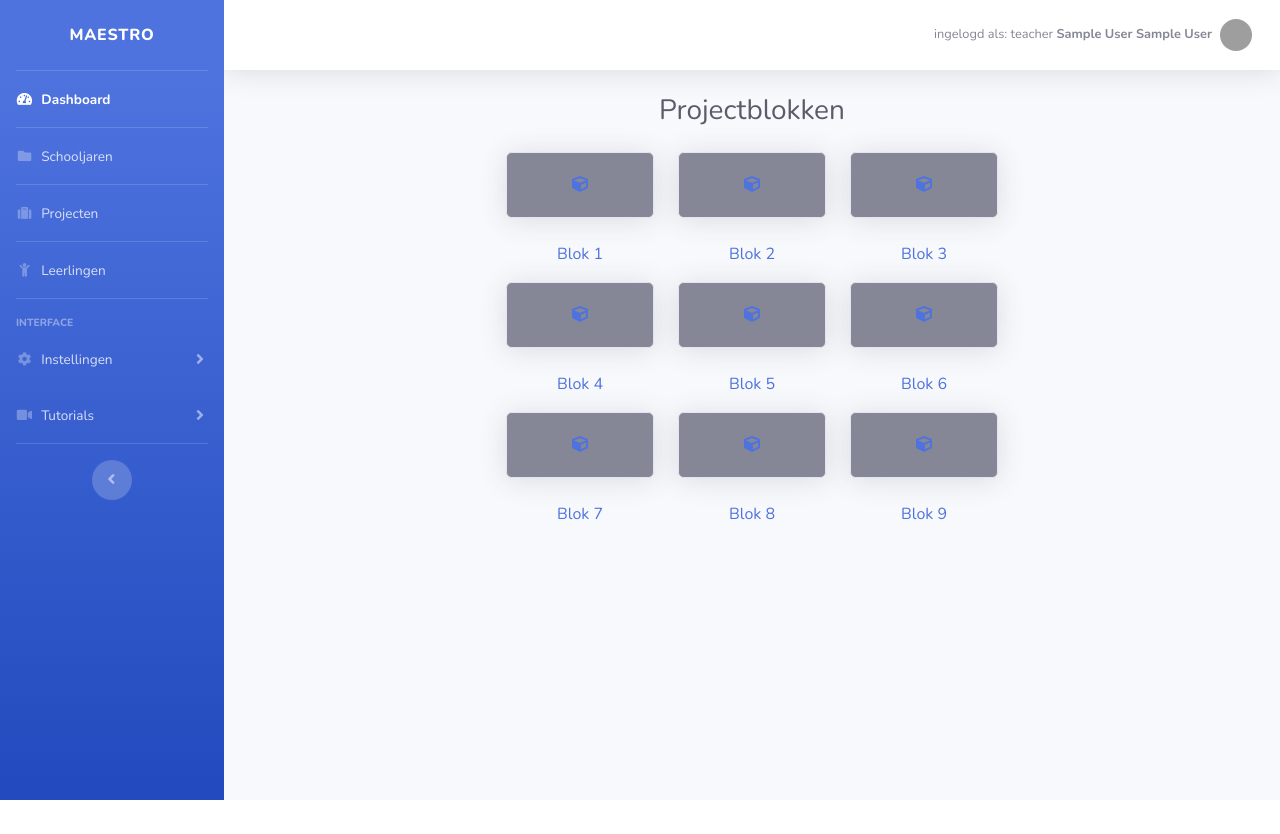
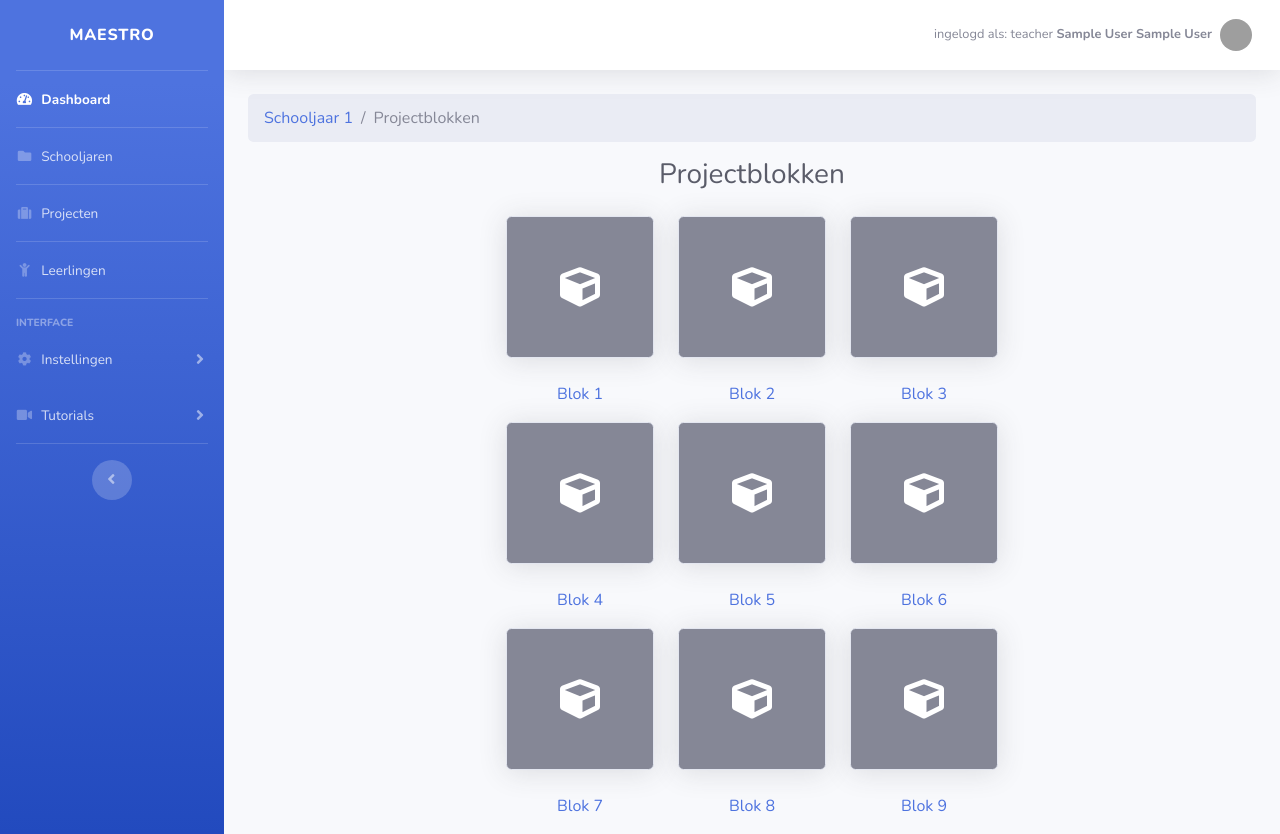
Before and after one commit to OliviervDuuren/FMPmusicproject, a PHP site: page /projectblocks.php?schoolyear=1 in a window 1280 px wide. Before the commit the page ends 800 px from the top, so only its background shows below. Run offline with PHP 8.4, Linux system fonts and the light colour scheme; the visitor is signed in with stand-in values (Sample User, id 1); some libraries are stand-ins or nearby versions; grey boxes are pictures that could not be loaded.

Commit message:
opzet dynamische routing voor paginas

```diff
--- a/projectblocks.php
+++ b/projectblocks.php
@@ -5,6 +5,8 @@ session_start();
 if (!isset($_SESSION['username'])) {
   header("location: login.php");
 }
+
+$schoolyear = $_GET['schoolyear'];
 ?>
 <!DOCTYPE html>
 <html lang="en">
@@ -47,6 +49,12 @@ if (!isset($_SESSION['username'])) {
 
         <!-- Begin Page Content -->
         <div class="container-fluid">
+          <nav aria-label="breadcrumb">
+            <ol class="breadcrumb">
+              <li class="breadcrumb-item"><a href="schoolyears.php">Schooljaar <?php echo $schoolyear;?></a></li>
+              <li class="breadcrumb-item active"><a>Projectblokken</a></li>
+            </ol>
+          </nav>
 
           <!-- Page Heading -->
           <div class="d-sm-flex align-items-center justify-content-center mb-4">
@@ -55,86 +63,8 @@ if (!isset($_SESSION['username'])) {
 
           <!-- Content Row -->
           <div class="row justify-content-center">
-
-            <!-- Earnings (Monthly) Card Example -->
-            <!-- <div class="col-xl-3 col-md-6 mb-4">
-              <div class="card border-left-primary shadow h-100 py-2">
-                <div class="card-body">
-                  <div class="row no-gutters align-items-center">
-                    <div class="col mr-2">
-                      <div class="text-xs font-weight-bold text-primary text-uppercase mb-1">Earnings (Monthly)</div>
-                      <div class="h5 mb-0 font-weight-bold text-gray-800">$40,000</div>
-                    </div>
-                    <div class="col-auto">
-                      <i class="fas fa-calendar fa-2x text-gray-300"></i>
-                    </div>
-                  </div>
-                </div>
-              </div>
-            </div> -->
-
-            <!-- Earnings (Monthly) Card Example -->
-            <!-- <div class="col-xl-3 col-md-6 mb-4">
-              <div class="card border-left-success shadow h-100 py-2">
-                <div class="card-body">
-                  <div class="row no-gutters align-items-center">
-                    <div class="col mr-2">
-                      <div class="text-xs font-weight-bold text-success text-uppercase mb-1">Earnings (Annual)</div>
-                      <div class="h5 mb-0 font-weight-bold text-gray-800">$215,000</div>
-                    </div>
-                    <div class="col-auto">
-                      <i class="fas fa-dollar-sign fa-2x text-gray-300"></i>
-                    </div>
-                  </div>
-                </div>
-              </div>
-            </div> -->
-
-            <!-- Earnings (Monthly) Card Example -->
-            <!-- <div class="col-xl-3 col-md-6 mb-4">
-              <div class="card border-left-info shadow h-100 py-2">
-                <div class="card-body">
-                  <div class="row no-gutters align-items-center">
-                    <div class="col mr-2">
-                      <div class="text-xs font-weight-bold text-info text-uppercase mb-1">Tasks</div>
-                      <div class="row no-gutters align-items-center">
-                        <div class="col-auto">
-                          <div class="h5 mb-0 mr-3 font-weight-bold text-gray-800">50%</div>
-                        </div>
-                        <div class="col">
-                          <div class="progress progress-sm mr-2">
-                            <div class="progress-bar bg-info" role="progressbar" style="width: 50%" aria-valuenow="50" aria-valuemin="0" aria-valuemax="100"></div>
-                          </div>
-                        </div>
-                      </div>
-                    </div>
-                    <div class="col-auto">
-                      <i class="fas fa-clipboard-list fa-2x text-gray-300"></i>
-                    </div>
-                  </div>
-                </div>
-              </div>
-            </div> -->
-
-            <!-- Pending Requests Card Example -->
-            <!-- <div class="col-xl-3 col-md-6 mb-4">
-              <div class="card border-left-warning shadow h-100 py-2">
-                <div class="card-body">
-                  <div class="row no-gutters align-items-center">
-                    <div class="col mr-2">
-                      <div class="text-xs font-weight-bold text-warning text-uppercase mb-1">Pending Requests</div>
-                      <div class="h5 mb-0 font-weight-bold text-gray-800">18</div>
-                    </div>
-                    <div class="col-auto">
-                      <i class="fas fa-comments fa-2x text-gray-300"></i>
-                    </div>
-                  </div>
-                </div>
-              </div>
-            </div>
-          </div> -->
-            <div class="col-sm-2 text-center">
-              <a href="block1.php">
+            <div class="col-sm-2 text-center block-card">
+              <a href="block.php?schoolyear=<?php echo $schoolyear;?>&block=1">
                 <div class="card bg-secondary d-sm-flex justify-content-center align-items-center shadow mb-4">
                   <div class="card-body">
                     <i class="fas fa-cube cube"></i>
@@ -144,8 +74,8 @@ if (!isset($_SESSION['username'])) {
               </a>
             </div>
 
-            <div class="col-sm-2 text-center">
-              <a href="#">
+            <div class="col-sm-2 text-center block-card">
+              <a href="block.php?schoolyear=<?php echo $schoolyear;?>&block=2">
                 <div class="card bg-secondary d-sm-flex justify-content-center align-items-center shadow mb-4">
                   <div class="card-body">
                     <i class="fas fa-cube cube"></i>
@@ -155,8 +85,8 @@ if (!isset($_SESSION['username'])) {
               </a>
             </div>
 
-            <div class="col-sm-2 text-center">
-              <a href="#">
+            <div class="col-sm-2 text-center block-card">
+              <a href="block.php?schoolyear=<?php echo $schoolyear;?>&block=3">
                 <div class="card bg-secondary d-sm-flex justify-content-center align-items-center shadow mb-4">
                   <div class="card-body">
                     <i class="fas fa-cube cube"></i>
@@ -171,8 +101,8 @@ if (!isset($_SESSION['username'])) {
           <!-- /.container-fluid -->
 
           <div class="row justify-content-center">
-            <div class="col-sm-2 text-center">
-              <a href="#">
+            <div class="col-sm-2 text-center block-card">
+              <a href="block.php?schoolyear=<?php echo $schoolyear;?>&block=4">
                 <div class="card bg-secondary d-sm-flex justify-content-center align-items-center shadow mb-4">
                   <div class="card-body">
                     <i class="fas fa-cube cube"></i>
@@ -181,8 +111,8 @@ if (!isset($_SESSION['username'])) {
                 <p>Blok 4</p>
               </a>
             </div>
-            <div class="col-sm-2 text-center">
-              <a href="#">
+            <div class="col-sm-2 text-center block-card">
+              <a href="block.php?schoolyear=<?php echo $schoolyear;?>&block=5">
                 <div class="card bg-secondary d-sm-flex justify-content-center align-items-center shadow mb-4">
                   <div class="card-body">
                     <i class="fas fa-cube cube"></i>
@@ -191,8 +121,8 @@ if (!isset($_SESSION['username'])) {
                 <p>Blok 5</p>
               </a>
             </div>
-            <div class="col-sm-2 text-center">
-              <a href="#">
+            <div class="col-sm-2 text-center block-card">
+              <a href="block.php?schoolyear=<?php echo $schoolyear;?>&block=6">
                 <div class="card bg-secondary d-sm-flex justify-content-center align-items-center shadow mb-4">
                   <div class="card-body">
                     <i class="fas fa-cube cube"></i>
@@ -204,8 +134,8 @@ if (!isset($_SESSION['username'])) {
           </div>
 
           <div class="row justify-content-center">
-            <div class="col-sm-2 text-center">
-              <a href="#">
+            <div class="col-sm-2 text-center block-card">
+              <a href="block.php?schoolyear=<?php echo $schoolyear;?>&block=7">
                 <div class="card bg-secondary d-sm-flex justify-content-center align-items-center shadow mb-4">
                   <div class="card-body">
                     <i class="fas fa-cube cube"></i>
@@ -214,8 +144,8 @@ if (!isset($_SESSION['username'])) {
                 <p>Blok 7</p>
               </a>
             </div>
-            <div class="col-sm-2 text-center">
-              <a href="#">
+            <div class="col-sm-2 text-center block-card">
+              <a href="block.php?schoolyear=<?php echo $schoolyear;?>&block=8">
                 <div class="card bg-secondary d-sm-flex justify-content-center align-items-center shadow mb-4">
                   <div class="card-body">
                     <i class="fas fa-cube cube"></i>
@@ -224,8 +154,8 @@ if (!isset($_SESSION['username'])) {
                 <p>Blok 8</p>
               </a>
             </div>
-            <div class="col-sm-2 text-center">
-              <a href="#">
+            <div class="col-sm-2 text-center block-card">
+              <a href="block.php?schoolyear=<?php echo $schoolyear;?>&block=9">
                 <div class="card bg-secondary d-sm-flex justify-content-center align-items-center shadow mb-4">
                   <div class="card-body">
                     <i class="fas fa-cube cube"></i>
--- /dev/null
+++ b/scss/_custom.scss
@@ -0,0 +1,7 @@
+.block-card {
+  i {
+    font-size: 40px;
+    color: white;
+    padding: 30px 0;
+  }
+}
```
Also changed, not shown: block.php (renamed from block1.php, +31 -19 lines), schoolyears.php (+6 -6 lines), css/sb-admin-2.css, css/sb-admin-2.min.css, project.php (renamed from project1.php).
